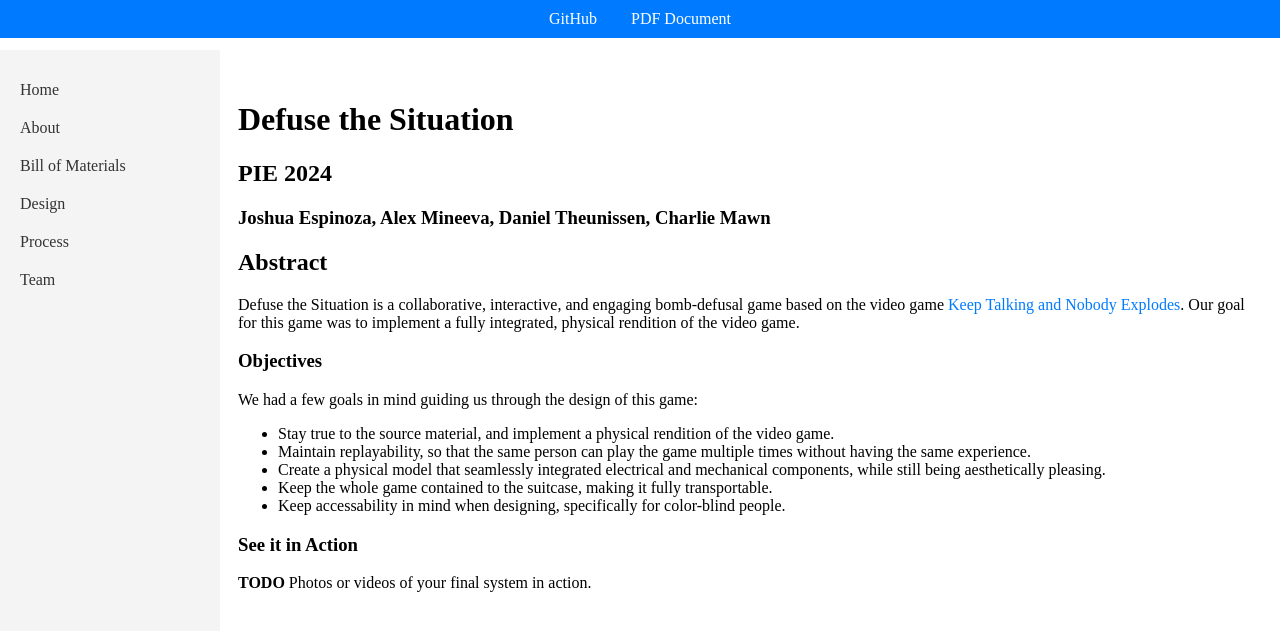
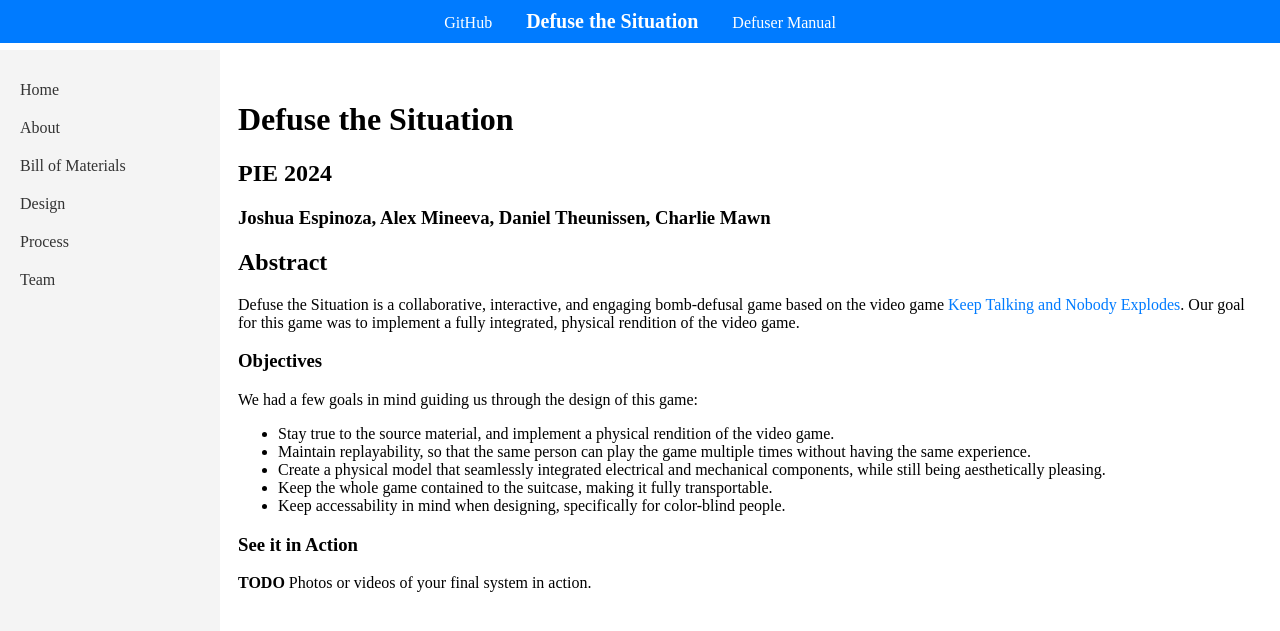
Before and after one commit to c-mawn/defuse-the-situation, a Jekyll site: the page built from docs/index.md, in a window 1280 px wide. Shown: the top 631 px of the page. Built offline with Jekyll 4.4.1, drawn with Linux system fonts in a browser that asks for light colours.

Commit message:
website updates

```diff
--- a/docs/_layouts/default.html
+++ b/docs/_layouts/default.html
@@ -96,6 +96,11 @@
       z-index: 1000;
     }
 
+    .larger-link {
+      font-size: 20px;
+      font-weight: bold;
+    }
+
     nav a {
       color: white;
       text-decoration: none;
@@ -118,7 +123,9 @@
   <!-- Navigation Bar Section -->
   <nav>
     <a href="https://github.com/c-mawn/defuse-the-situation">GitHub</a>
-    <a href="docs/assets/Updated defuser's manual.pdf">PDF Document</a>
+    <a href="docs/index.md" class="larger-link">Defuse the Situation</a>
+    <a href="docs/assets/Updated defuser's manual.pdf">Defuser Manual</a>
+
   </nav>
 
   <!-- Sidebar Section -->
```
Also changed, not shown: docs/process.md (+1 -1 lines).
